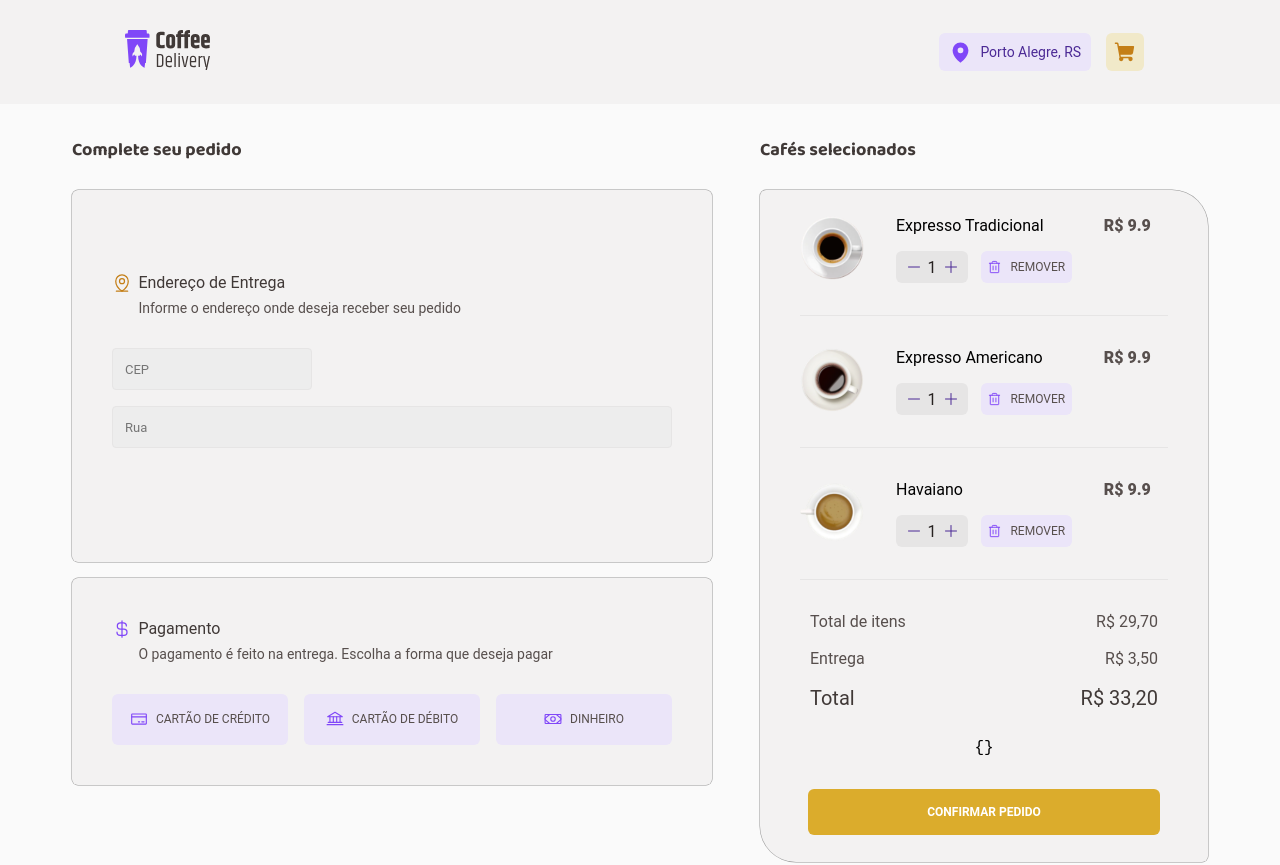
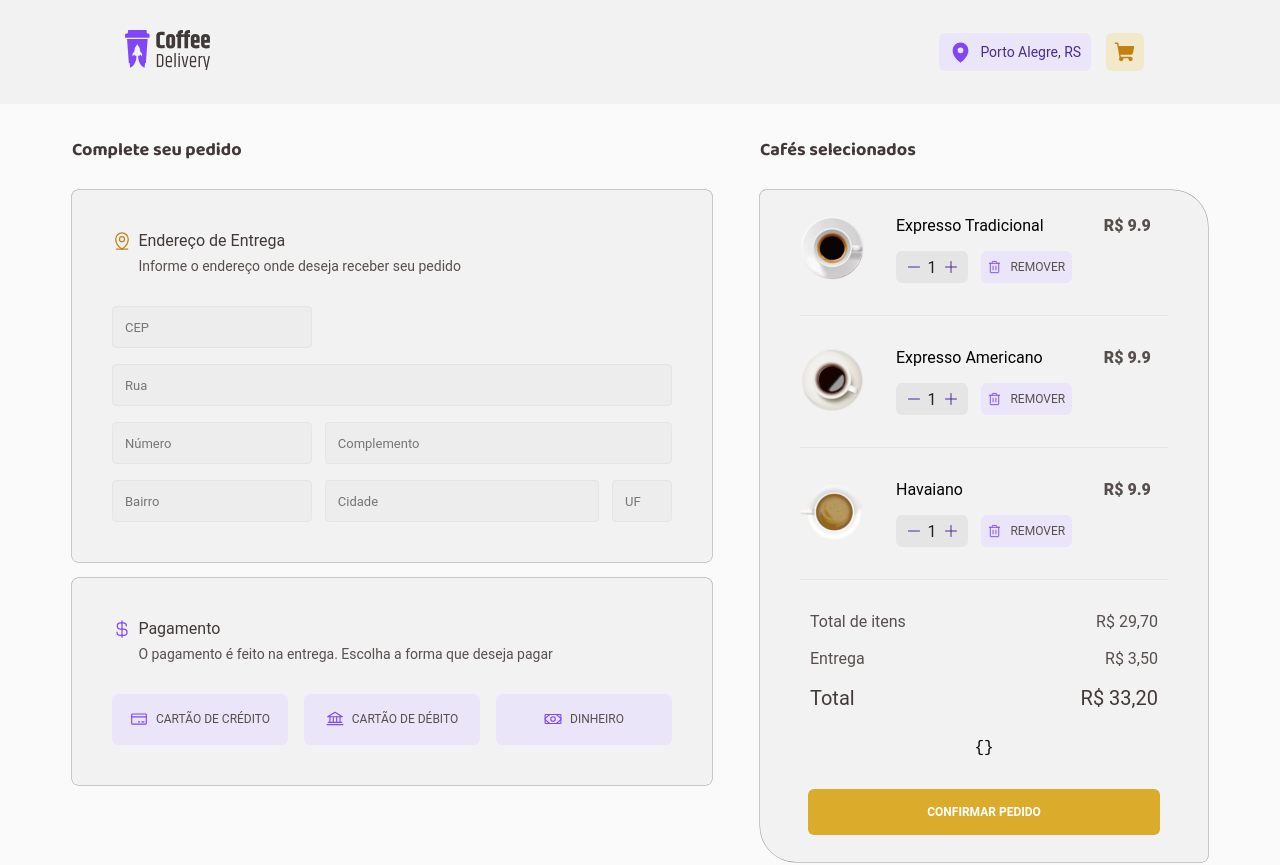
Before and after one commit to pedrodif/uploadCoffeeDelivery, a React (Vite) app: page /checkout in a window 1280 px wide. Shown: the top 865 px of the page. Built offline with nearby package versions, Linux system fonts and the light colour scheme.

Commit message:
feat: :art: Preparing controlld inputs

```diff
--- a/src/pages/Checkout/index.tsx
+++ b/src/pages/Checkout/index.tsx
@@ -53,7 +53,7 @@ export function Checkout() {
     resolver: zodResolver(FormValidationSchema),
   })
 
-  const { handleSubmit, watch, reset, control } = DeliveryForm;
+  const { handleSubmit, watch, control } = DeliveryForm;
 
   // Functions
   const onSubmit: SubmitHandler<IDeliveryFormData> = (data) => {
@@ -71,9 +71,9 @@ export function Checkout() {
       >
         <FormInsideOrganizerWrapper>
           <FormTitle>Complete seu pedido</FormTitle>
+
           <FirstSection>
             <SectionHeader>
-
               <MapPinLine
                 size={20}
                 color="#C47F17"
@@ -83,12 +83,12 @@ export function Checkout() {
                 <span>Endereço de Entrega</span>
                 <p>Informe o endereço onde deseja receber seu pedido</p>
               </HeaderText>
-
             </SectionHeader>
 
             <Controller
               control={control}
               name="zipCode"
+              rules={{ required: true }}
               render={({ field: { onChange }}) =>
                 <Input
                   type="text"
@@ -103,6 +103,7 @@ export function Checkout() {
             <Controller
               control={control}
               name="street"
+              rules={{ required: true }}
               render={({ field: { onChange }}) =>
                 <Input
                 type="text"
@@ -115,53 +116,86 @@ export function Checkout() {
             />
 
             <Row>
-              {/* <Input
+              <Controller
+                control={control}
+                name="addressNumber"
+                rules={{ required: true }}
+                render={({ field: { onChange }}) =>
+                  <Input
                     type="text"
                     id="addressNumber"
                     placeholder="Número"
                     width="12.5rem"
-                {...register('addressNumber')}
-              /> */}
+                    onChange={onChange}
+                  />
+                }
+             />
 
-              {/* <Input
+              <Controller
+                control={control}
+                name="additionalInfo"
+                render={({ field: { onChange }}) =>
+                  <Input
                     type="text"
                     id="additionalInfo"
                     placeholder="Complemento"
                     width="21.75rem"
-                {...register('additionalInfo')}
-              /> */}
+                    onChange={onChange}
+                  />
+                }
+             />
             </Row>
 
             <Row>
-              {/* <Input
+              <Controller
+                control={control}
+                name="neighborhood"
+                rules={{ required: true }}
+                render={({ field: { onChange }}) =>
+                  <Input
                     type="text"
                     id="neighborhood"
                     placeholder="Bairro"
                     width="12.5rem"
-                {...register('neighborhood')}
-              /> */}
+                    onChange={onChange}
+                  />
+                }
+              />
 
-              {/* <Input
+              <Controller
+                control={control}
+                name="city"
+                rules={{ required: true }}
+                render={({ field: { onChange }}) =>
+                  <Input
                     type="text"
                     id="city"
                     placeholder="Cidade"
                     width="17.25rem"
-                {...register('city')}
-              /> */}
+                    onChange={onChange}
+                  />
+                }
+              />
 
-              {/* <Input
+              <Controller
+                control={control}
+                name="FU"
+                rules={{ required: true }}
+                render={({ field: { onChange }}) =>
+                  <Input
                     type="text"
                     id="FU"
                     placeholder="UF"
                     width="3.75rem"
-                {...register('FU')}
-              /> */}
+                    onChange={onChange}
+                  />
+                }
+              />
             </Row>
           </FirstSection>
 
           <SecondSection>
             <SectionHeader>
-
               <CurrencyDollar
                 size={20}
                 color="#8047F8"
@@ -171,28 +205,39 @@ export function Checkout() {
                 <span>Pagamento</span>
                 <p>O pagamento é feito na entrega. Escolha a forma que deseja pagar</p>
               </HeaderText>
-
             </SectionHeader>
 
             <PaymentMethodWrapper>
               <Button
                 type="button"
               >
-                <CreditCard color="#8047F8" size={18}/>
+                <CreditCard
+                  color="#8047F8"
+                  size={18}
+                />
+
                 CARTÃO DE CRÉDITO
               </Button>
 
               <Button
                 type="button"
               >
-                <Bank color="#8047F8" size={18}/>
+                <Bank
+                  color="#8047F8"
+                  size={18}
+                />
+
                 CARTÃO DE DÉBITO
               </Button>
 
               <Button
                 type="button"
               >
-                <Money color="#8047F8" size={18}/>
+                <Money
+                  color="#8047F8"
+                  size={18}
+                />
+
                 DINHEIRO
               </Button>
             </PaymentMethodWrapper>
@@ -201,9 +246,12 @@ export function Checkout() {
 
         <div>
           <FormTitle>Cafés selecionados</FormTitle>
+
           <CheckoutPurchaseWrapper>
             <Bill />
+
             <pre>{JSON.stringify(watch(), null, 2)}</pre>
+
             <Button
               weight="700"
               type="submit"
```
Lines whose indentation alone changed are shown as unchanged.
